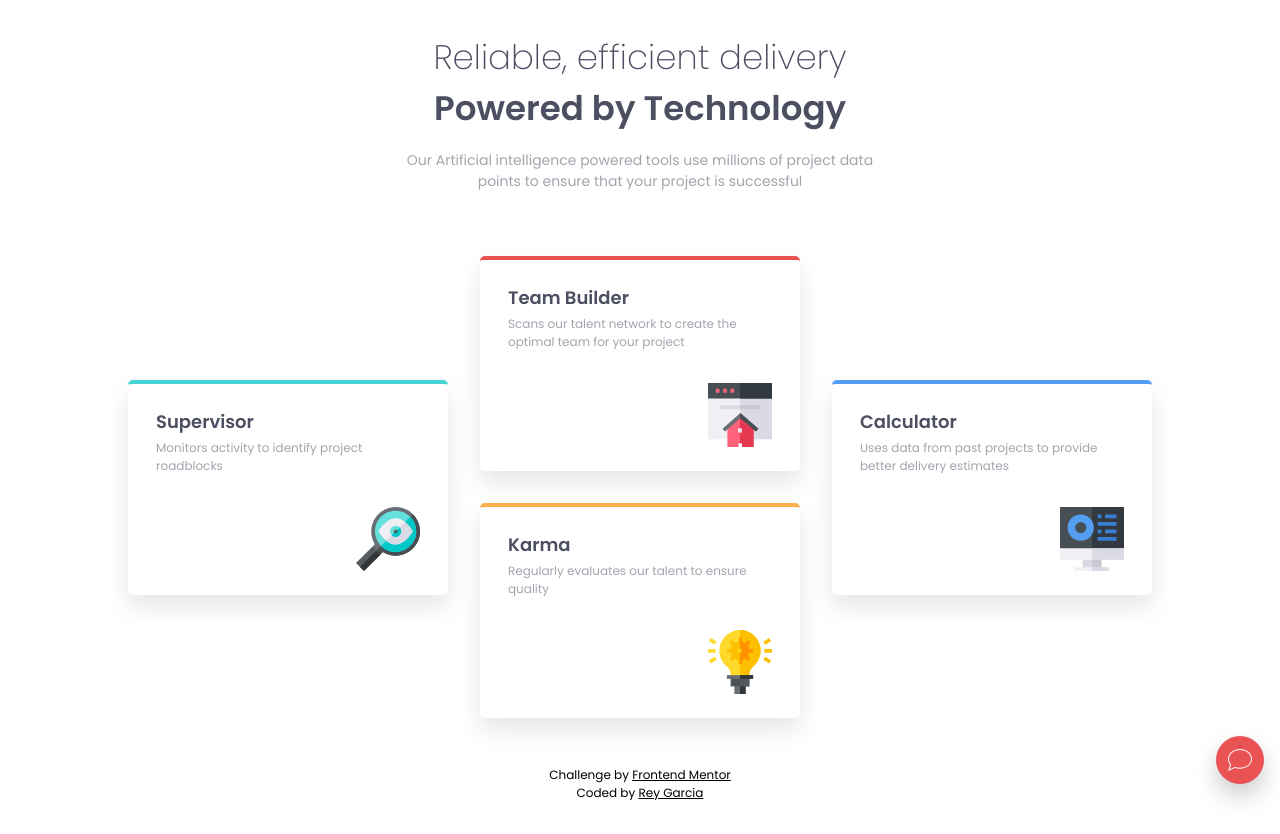
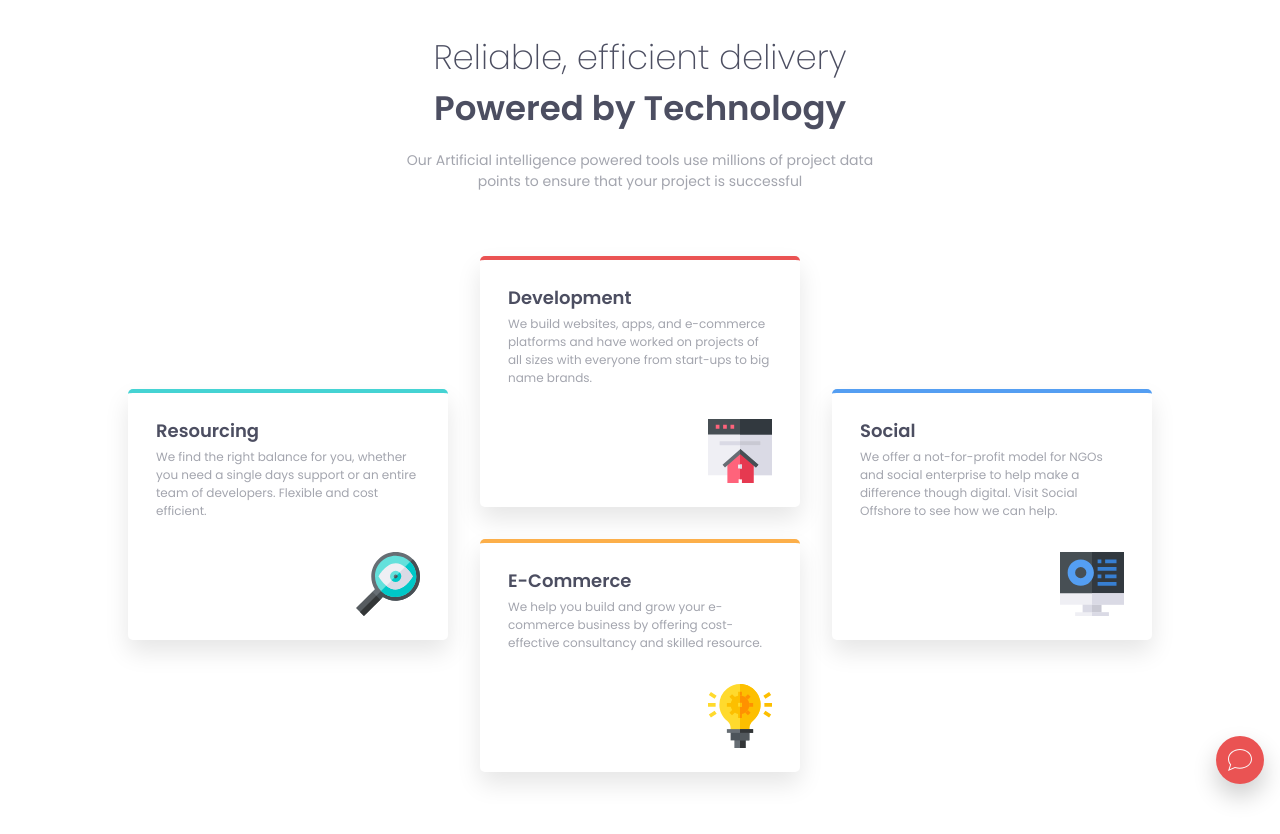
Before and after one commit to brandeth/learn-four-card-preview-section, a Nuxt app: page / in a window 1280 px wide. After the commit the page ends 804 px from the top, so only its background shows below. Built offline with nearby package versions, Linux system fonts and the light colour scheme.

Commit message:
commented footer

```diff
--- a/app.vue
+++ b/app.vue
@@ -1,10 +1,10 @@
 <script lang="ts" setup>
 useHead({
-  title: "Frontend Mentor | 4 Card Preview Section | Rey Garcia",
+  title: "Frontend Mentor | 4 Card Preview Section | Offshorly",
   meta: [
     {
       name: "description",
-      content: "Challenge by Frontend Mentor. Coded by Rey Garcia.",
+      content: "Challenge by Frontend Mentor. Coded by Offshorly.",
     },
     {
       name: "viewport",
@@ -18,7 +18,7 @@ useHead({
   <div class="Main">
     <FCPreview />
     <ChatBot />
-    <footer>
+    <!-- <footer>
       <div class="attribution">
         <div>
           Challenge by
@@ -28,9 +28,9 @@ useHead({
         </div>
         <div>
           Coded by
-          <a href="https://github.com/brandeth" target="_blank">Rey Garcia</a>
+          <a href="https://github.com/brandeth" target="_blank">Offshorly</a>
         </div>
       </div>
-    </footer>
+    </footer> -->
   </div>
 </template>
--- a/components/FCPreviewCardList.vue
+++ b/components/FCPreviewCardList.vue
@@ -1,8 +1,8 @@
 <script lang="ts" setup>
 const cardList = ref<FCPreviewCardType[]>([
   {
-    title: "Supervisor",
-    body: "Monitors activity to identify project roadblocks",
+    title: "Resourcing",
+    body: "We find the right balance for you, whether you need a single days support or an entire team of developers. Flexible and cost efficient.",
     icon: "supervisor",
     color: "cyan",
   },
@@ -10,22 +10,22 @@ const cardList = ref<FCPreviewCardType[]>([
     isGrouped: true,
     cards: [
       {
-        title: "Team Builder",
-        body: "Scans our talent network to create the optimal team for your project",
+        title: "Development",
+        body: "We build websites, apps, and e-commerce platforms and have worked on projects of all sizes with everyone from start-ups to big name brands.",
         icon: "team-builder",
         color: "red",
       },
       {
-        title: "Karma",
-        body: "Regularly evaluates our talent to ensure quality",
+        title: "E-Commerce",
+        body: "We help you build and grow your e-commerce business by offering cost-effective consultancy and skilled resource.",
         icon: "karma",
         color: "orange",
       },
     ],
   },
   {
-    title: "Calculator",
-    body: "Uses data from past projects to provide better delivery estimates",
+    title: "Social",
+    body: "We offer a not-for-profit model for NGOs and social enterprise to help make a difference though digital. Visit Social Offshore to see how we can help.",
     icon: "calculator",
     color: "blue",
   },
```
Also changed, not shown: 1 other file (tests, documents, lock files or other folders).
